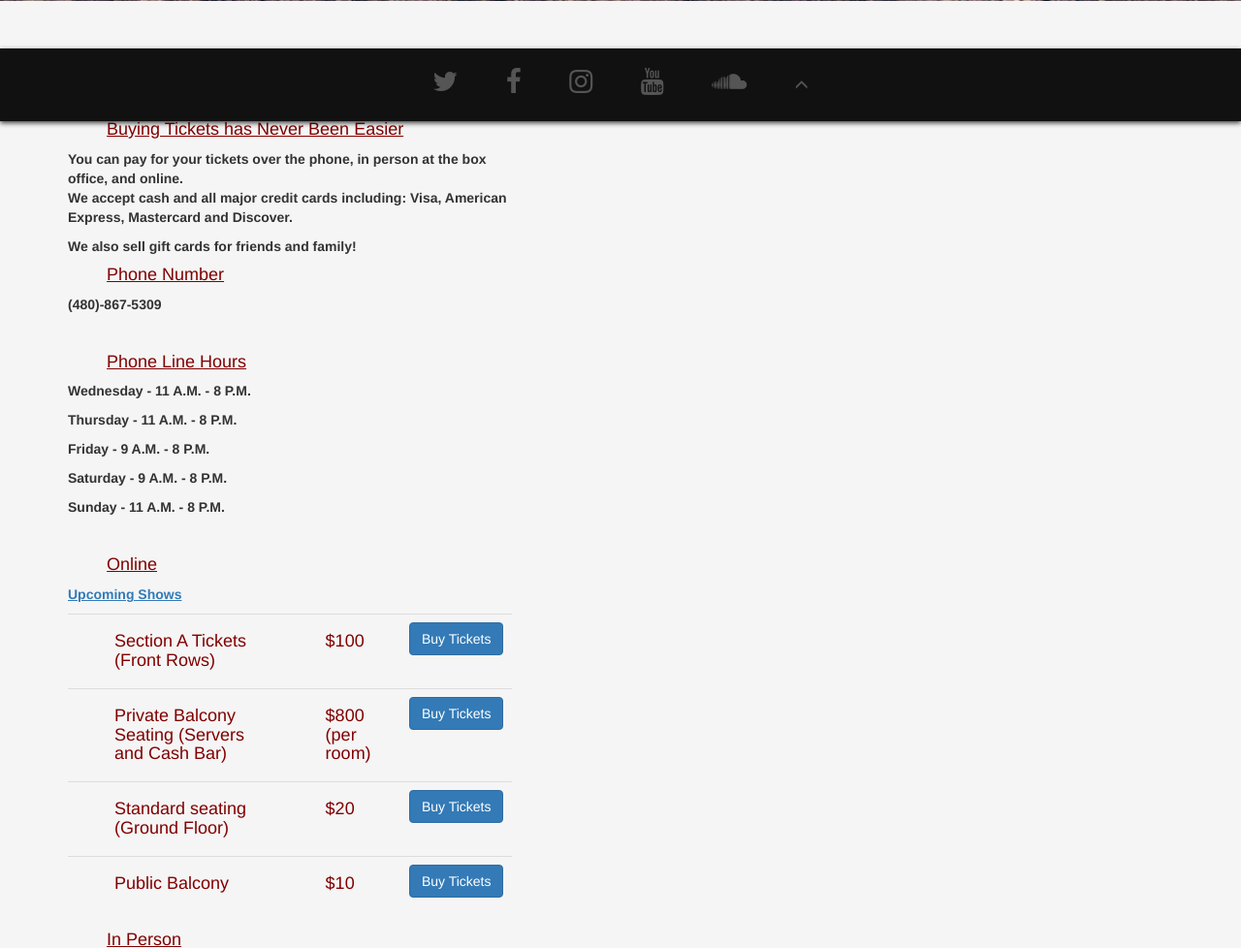
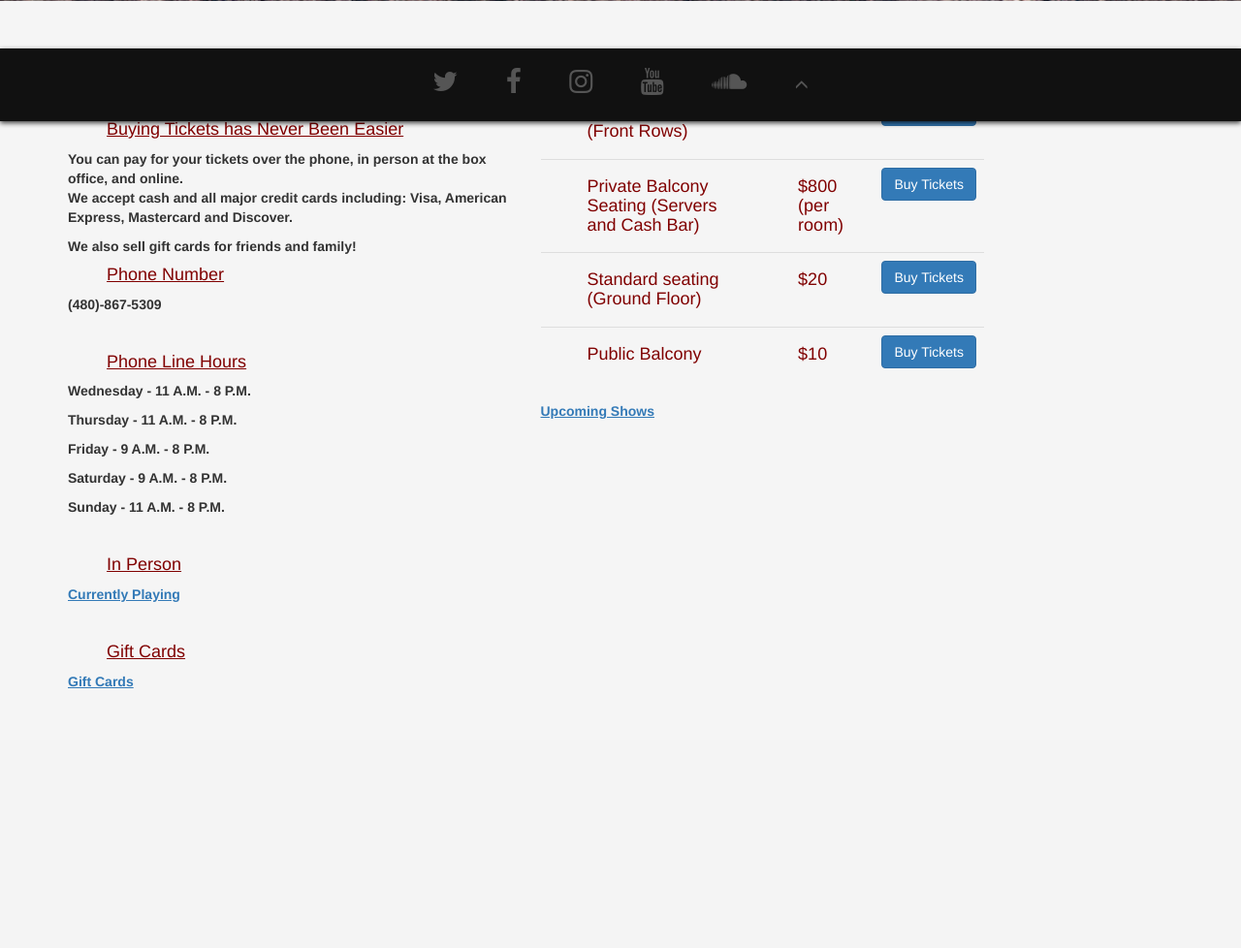
Before and after one commit to yourbuddyconner/cs399-theatre, a Django app: template app/templates/tickets.html in a window 1280 px wide. Shown: the part 675-1653 px from the top of the page at 97% size. After the commit the page ends 1385 px from the top, so only its background shows below. Run offline with Django 3.2, Linux system fonts and the light colour scheme; the template is opened without the code that fills it, so the values that code supplies are empty; parts of the project's set-up code (start-up, migrations or seed data) failed here and were passed over; some libraries are stand-ins or nearby versions.

Commit message:
Added Ticket sales to the ticket.html page.

```diff
--- a/app/templates/tickets.html
+++ b/app/templates/tickets.html
@@ -33,8 +33,17 @@
 			<p><b>Saturday  - 9 A.M.  - 8 P.M.</b></p>
 			<p><b>Sunday    - 11 A.M. - 8 P.M.</b></p>
 			<br>
-			<h4><ins>Online</ins></h4>
-			<p><a href="shows.html"><b><ins>Upcoming Shows</ins></b></a></p>
+
+			<h4><ins>In Person</ins></h4>
+			<p><a href="home.html"><b><ins>Currently Playing</ins></b></a></p>
+			<br>
+			<h4><ins>Gift Cards</ins></h4>
+			<a href="giftcards.html"><b><ins>Gift Cards</ins></b></a>
+			<br>
+			<br>
+		  </div>
+		  <div class="col-sm-5">
+				<h3><ins>Buy Online</ins></h3>
 				<table class="table">
 					<tr>
 						<td><h4>Section A Tickets (Front Rows)</h4></td>
@@ -57,13 +66,7 @@
 						<td><button class="btn btn-primary">Buy Tickets</button></td>
 					</tr>
 				</table>
-			<h4><ins>In Person</ins></h4>
-			<p><a href="home.html"><b><ins>Currently Playing</ins></b></a></p>
-			<br>
-			<h4><ins>Gift Cards</ins></h4>
-			<a href="giftcards.html"><b><ins>Gift Cards</ins></b></a>
-			<br>
-			<br>
+				<p><a href="shows.html"><b><ins>Upcoming Shows</ins></b></a></p>
 			</div>
 		</div>
 	</div
```
Lines whose indentation alone changed are shown as unchanged.
